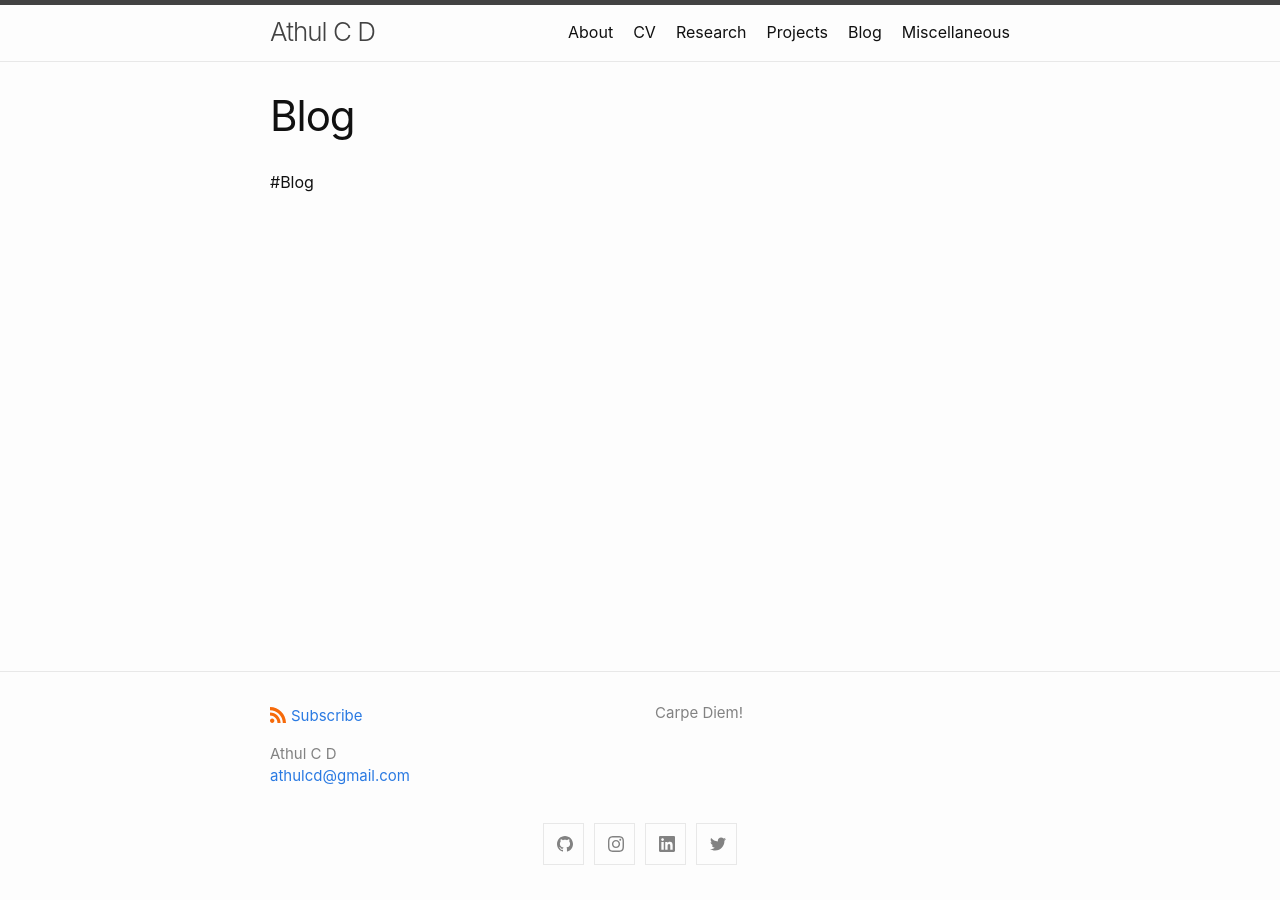
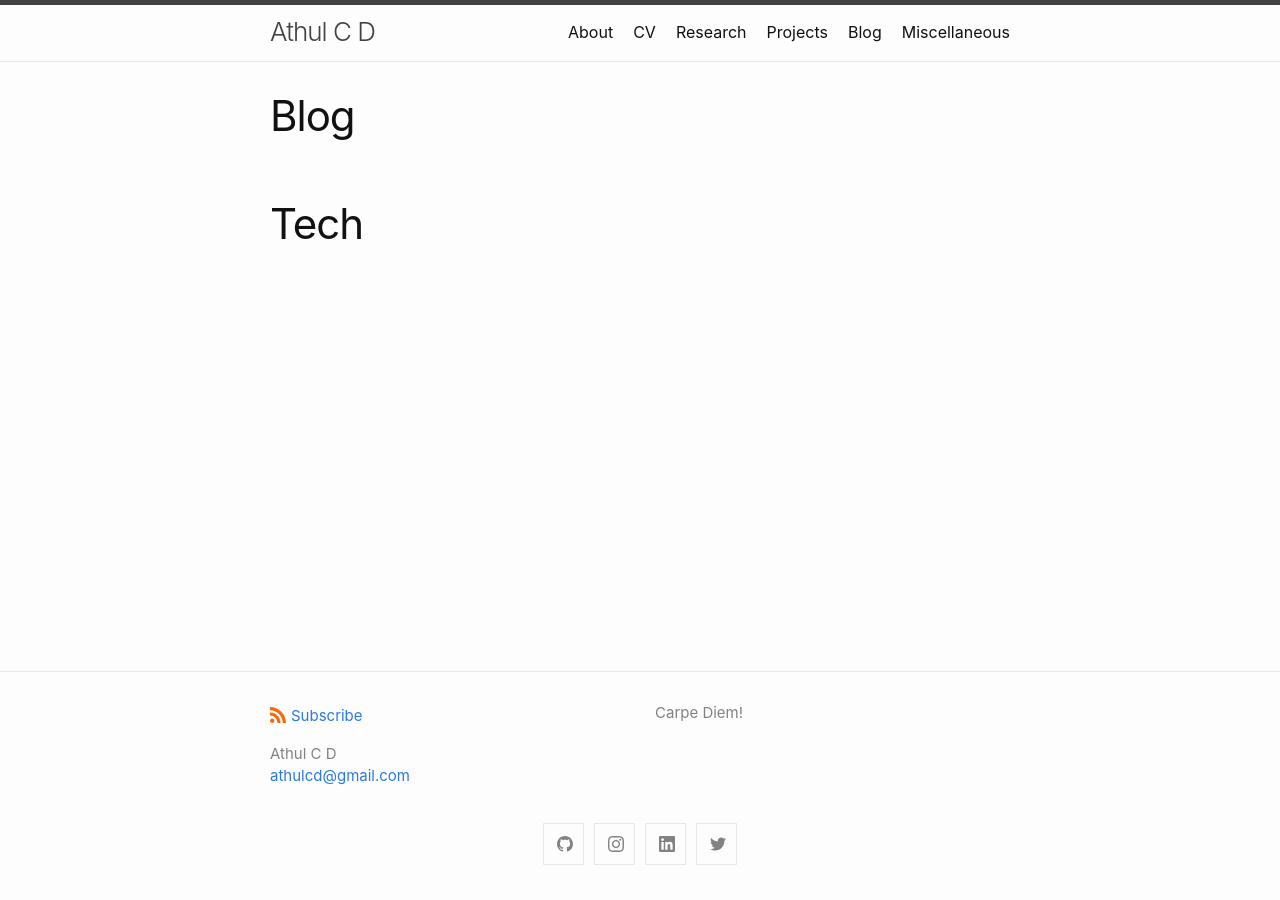
Before and after one commit to athulcd/athulcd.github.io, a Jekyll site: the page built from blog.md, in a window 1280 px wide. Built offline with Jekyll 4.4.1, drawn with Linux system fonts in a browser that asks for light colours.

Commit message:
Update blog.md

```diff
--- a/blog.md
+++ b/blog.md
@@ -4,4 +4,4 @@ title: Blog
 permalink: /blog/
 ---
 
-#Blog
+# Tech
```
